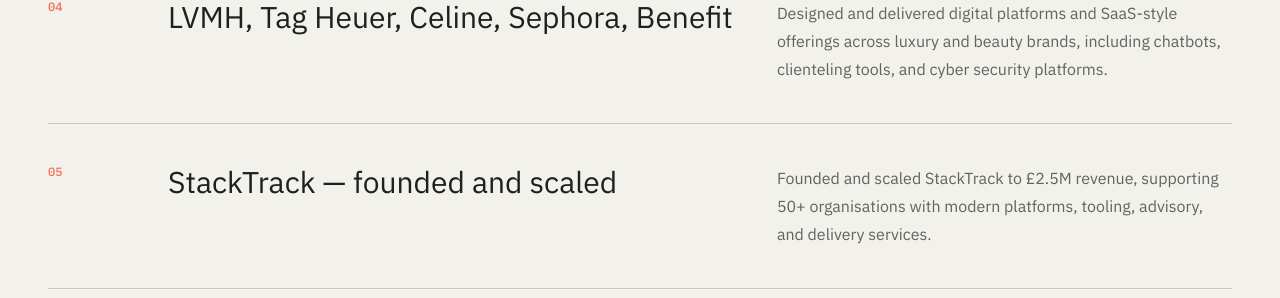
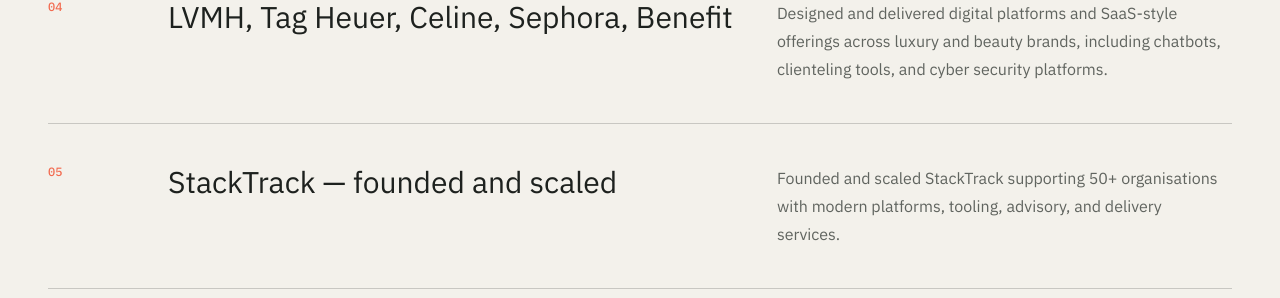
Before and after one commit to tasssko/tas.skoudros.com, a React (Vite) app: page / in a window 1280 px wide. Shown: the part 4215-4513 px from the top of the page. Built offline with nearby package versions, Linux system fonts and the light colour scheme.

Commit message:
udpate content

```diff
--- a/src/data/content.ts
+++ b/src/data/content.ts
@@ -76,7 +76,7 @@
     number: '05',
     title: 'StackTrack — founded and scaled',
     description:
-      'Founded and scaled StackTrack to £2.5M revenue, supporting 50+ organisations with modern platforms, tooling, advisory, and delivery services.',
+      'Founded and scaled StackTrack supporting 50+ organisations with modern platforms, tooling, advisory, and delivery services.',
   },
 ]
 
```
